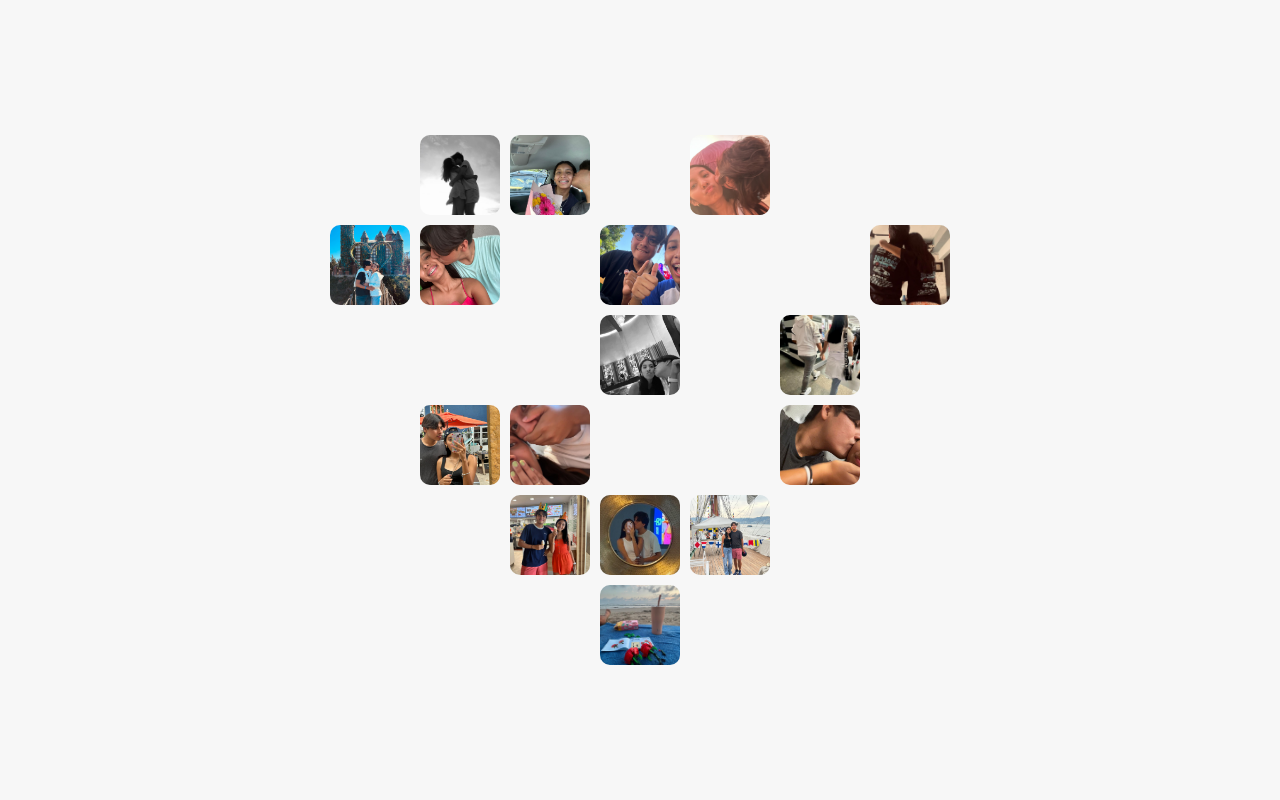
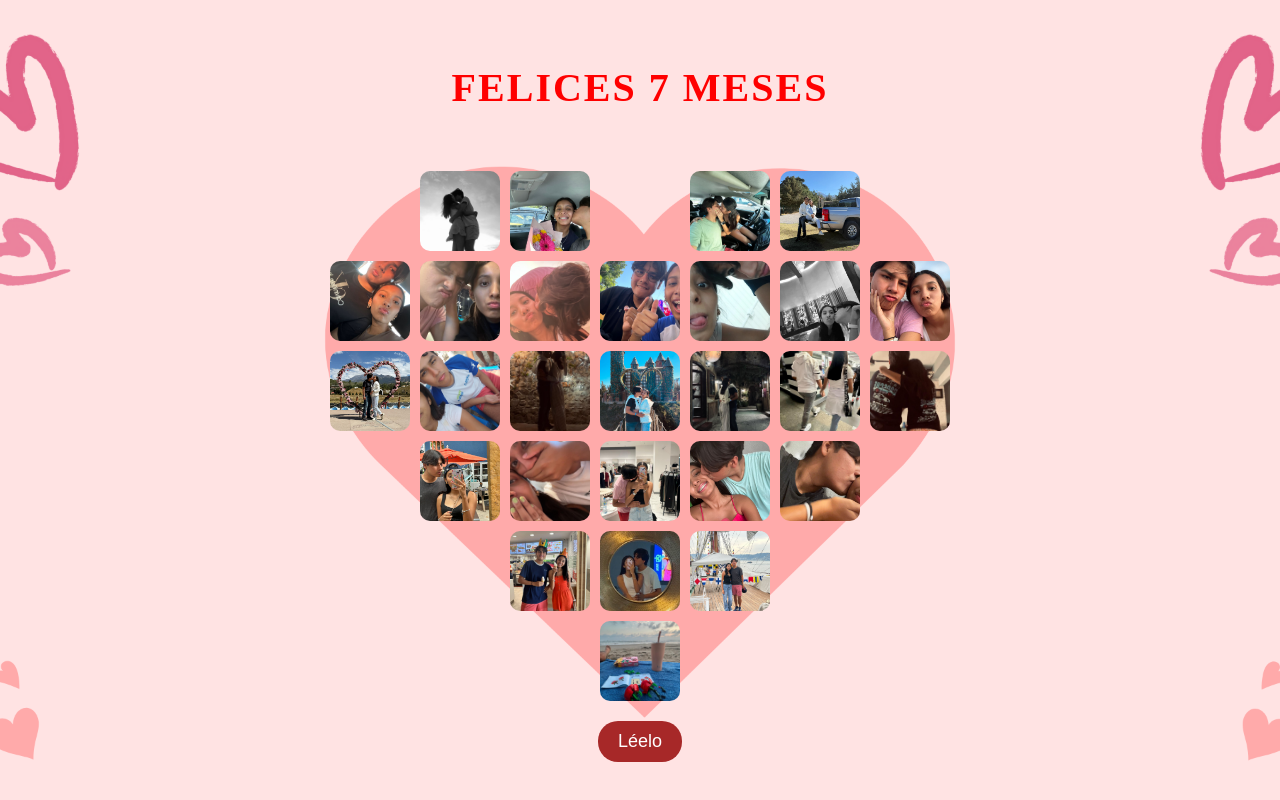
Before and after one commit to Ulisesas/Pagina-Yare, a plain HTML site: page index.html in a window 1280 px wide. Drawn offline with Linux system fonts and the light colour scheme.

Commit message:
Add files via upload

```diff
--- a/index.html
+++ b/index.html
@@ -3,15 +3,36 @@
 <head>
     <meta charset="UTF-8">
     <meta name="viewport" content="width=device-width, initial-scale=1.0">
-    <title>Cuadro de imágenes 7x6</title>
+    <title>Te amo Yare </title>
     <style>
         body {
-            display: flex;
+            /*display: flex;
+            flex-direction: column;
             justify-content: center;
             align-items: center;
             height: 100vh;
-            background-color: #f7f7f7;
+            background: linear-gradient(to bottom, #efa3e6, #FFC300); /* Degradado de arriba hacia abajo
             margin: 0;
+            }*/
+            display: flex;
+            flex-direction: column;
+            justify-content: center;
+            align-items: center;
+            height: 100vh;
+            background-image: url('imagenes/fondo6.png'); /* Imagen de fondo */
+            background-size: cover; /* Hace que la imagen cubra todo el fondo */
+            background-position: center; /* Centra la imagen */
+            margin: 0;
+        }
+        h1 {
+            margin-bottom: 60px;
+            font-size: 40px;
+            color: #ff0000; /* Color blanco para el texto */
+            font-family: 'Playfair Display', serif;
+            text-align: center;
+            text-transform: uppercase;
+            letter-spacing: 2px;
+            font-weight: bold;
         }
         .grid {
             display: grid;
@@ -34,46 +55,41 @@
         .grid img:hover {
             transform: scale(1.1);
         }
-        .merged {
-            grid-column: span 2; /* Combina 2 columnas */
-            grid-row: span 2;    /* Combina 2 filas */
-            width: 100%;
-            height: auto;
+        /* Estilos para el botón */
+        .btn {
+            background-color: #a72828; /* Color de fondo del botón */
+            color: white; /* Color del texto del botón */
+            border: none; /* Sin borde */
+            border-radius: 20px; /* Bordes redondeados */
+            padding: 10px 20px; /* Espaciado interno */
+            font-size: 18px; /* Tamaño de la fuente */
+            cursor: pointer; /* Cambiar cursor al pasar el ratón */
+            transition: background-color 0.3s; /* Efecto de transición */
+            margin-top: 20px; /* Espacio encima del botón */
         }
-        .merged-horizontal {
-            grid-column: span 1; /* Combina 2 columnas */
-            grid-row: span 2;    /* Se queda en una fila */
-            width: 100%;        /* Ajustar según el diseño */
-            height: auto;        /* Altura estándar */
+        .btn:hover {
+            background-color: #fbb5f8ea; /* Color de fondo al pasar el ratón */
         }
     </style>
 </head>
 <body>
+    <h1>FELICES 7 MESES</h1>
     <div class="grid">
         <script>
             let removedIndexes = [1, 4, 7, 22, 28, 29, 30, 34, 35, 36, 37, 38, 40, 41, 42];
-            let mergedIndexes = [5, 6, 9, 10, 12, 13, 16, 17, 18, 19, 25, 26];
+            let mergedIndexes = [];
             for (let i = 1; i <= 42; i++) {
                 if (removedIndexes.includes(i)) {
-                    document.write(`<div></div>`); // Espacio vacío en la cuadrícula
-                } else if (i === 9) {
-                    document.write(`<div class="merged"><img src="imagenes/merged2.jpg" alt="Imagen combinada"></div>`);
-                } else if (i === 18) {
-                    document.write(`<div class="merged"><img src="imagenes/merged3.jpg" alt="Imagen combinada"></div>`);
-                } else if (i === 5) {
-                    document.write(`<div class="merged"><img src="imagenes/merged1.jpg" alt="Imagen combinada"></div>`);
-                } else if (i === 8) {
-                    document.write(`<div class="merged-horizontal"><img src="imagenes/merged4.jpg" alt="Imagen combinada horizontal"></div>`);
-                } else if (i === 15) {
-                } else if (i === 14) {
-                    document.write(`<div class="merged-horizontal"><img src="imagenes/merged5.jpg" alt="Imagen combinada horizontal"></div>`);
-                } else if (i === 21) {
-                    // No agregamos la imagen 15 porque está combinada con 8
+                    document.write(`<div></div>`);
                 } else if (!mergedIndexes.includes(i)) {
                     document.write(`<div><img src="imagenes/img${i}.jpg" alt="Imagen ${i}"></div>`);
                 }
             }
         </script>
     </div>
+    <a href="Cartita/index.html">
+        <button class="btn">Léelo</button> <!-- Aquí está el botón -->
+    </a>
+
 </body>
 </html>
```
Also changed, not shown: Cartita/index.html (added, +66 -0 lines), imagenes/fondo6.png (added), imagenes/img10.jpg (added), imagenes/img12.jpg (added), imagenes/img13.jpg (added), imagenes/img14.jpg (added), imagenes/img15.jpg (added), imagenes/img16.jpg (added), imagenes/img17.jpg (added), imagenes/img18.jpg (added), imagenes/img19.jpg (added), imagenes/img21.jpg (added), imagenes/img25.jpg (added), imagenes/img26.jpg (added), 4 more files.
